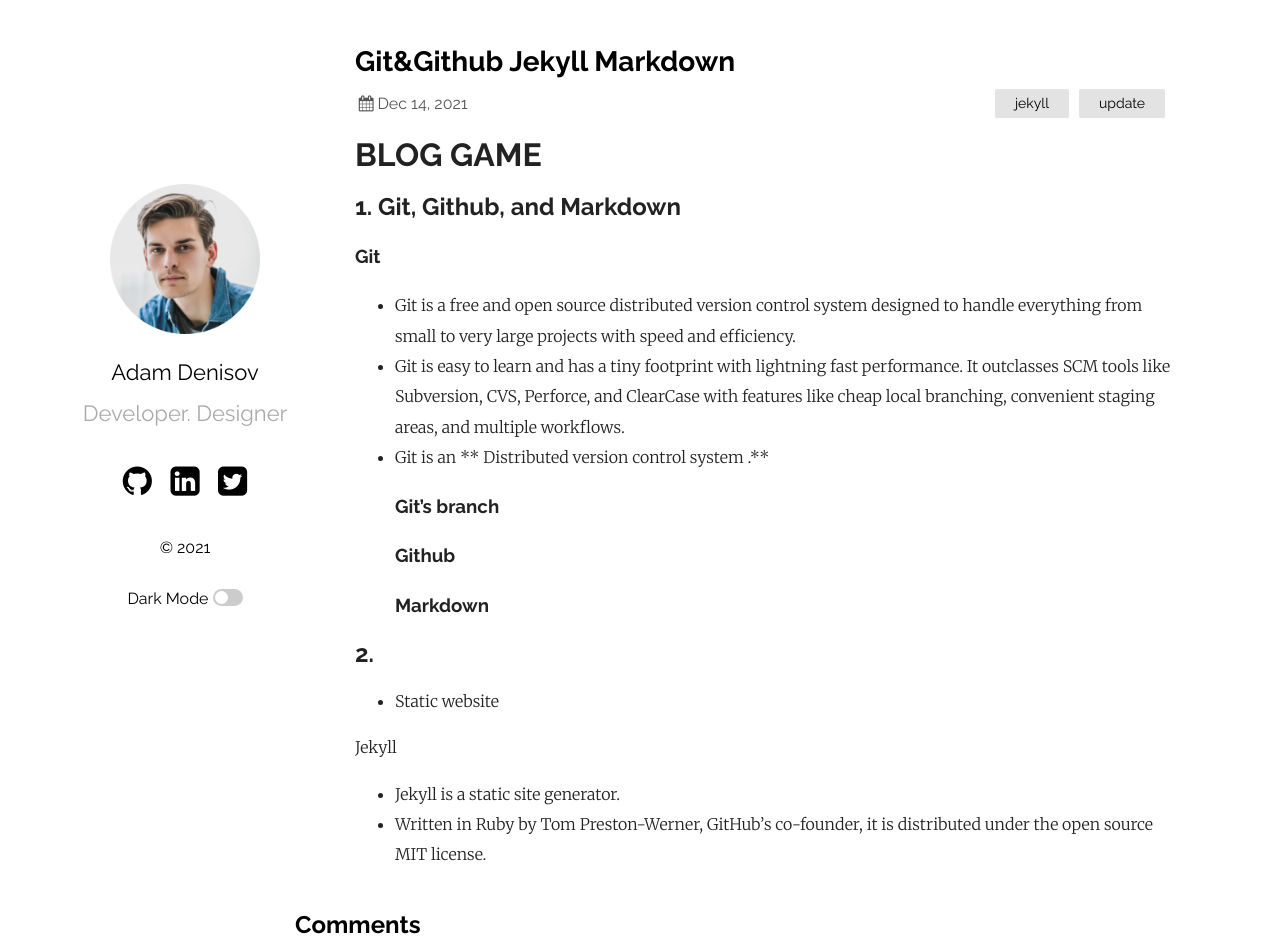
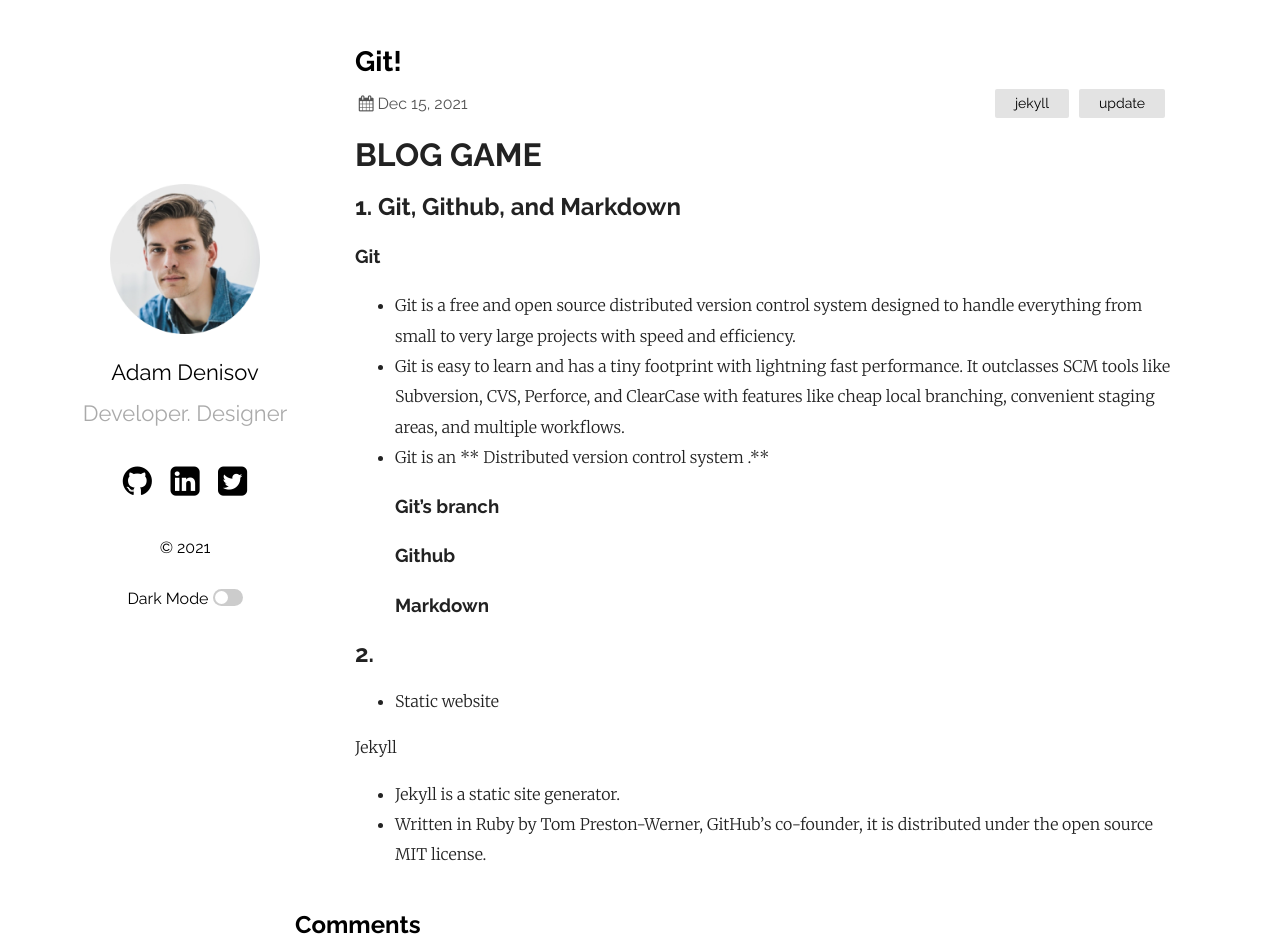
Before and after one commit to Eun-sun-Lee/Eun-sun-Lee.github.io, a Jekyll site: the page built from _posts/2021-12-15-Git&Github Jekyll Markdown.md, in a window 1280 px wide and 951 px high. Built offline with Jekyll 4.4.1, drawn with Linux system fonts in a browser that asks for light colours; comment, search, counter and statistics services are not loaded.

```diff
--- a/_config.yml
+++ b/_config.yml
@@ -2,7 +2,6 @@ title: Your awesome title
 author: GitHub User
 email: your-email@domain.com
 description: > # this means to ignore newlines until "show_exerpts:"
-url: https://eun-sun-lee.github.io
   Write an awesome description for your new site here. You can edit this
   line in _config.yml. It will appear in your document head meta (for
   Google search results) and in your feed.xml site description.
@@ -58,8 +57,6 @@ theme: plainwhite
 
 plugins:
   - jekyll-seo-tag
-
-
 #  - jekyll-feed
 comment:
   provider: "disqus"
--- a/_layouts/post.html
+++ b/_layouts/post.html
@@ -38,15 +38,15 @@ layout: default
   {%- endif -%}
 </div>
 
-{%- if page.comments -%}
+{% if page.comments %}
 <h2>Comments</h2>
 <div id="disqus_thread"></div>
 <script>
     /**
     *  RECOMMENDED CONFIGURATION VARIABLES: EDIT AND UNCOMMENT THE SECTION BELOW TO INSERT DYNAMIC VALUES FROM YOUR PLATFORM OR CMS.
     *  LEARN WHY DEFINING THESE VARIABLES IS IMPORTANT: https://disqus.com/admin/universalcode/#configuration-variables    */
-    let PAGE_URL ='{{site.url}}{{page.url}}'
-    let PAGE_IDENTIFIER = '{{page.url}}'
+    let PAGE_URL = "{{site.url}}{{page.url}}"
+    let PAGE_IDENTIFIER = "{{page.url}}"
     var disqus_config = function () {
     this.page.url = PAGE_URL;  // Replace PAGE_URL with your page's canonical URL variable
     this.page.identifier = PAGE_IDENTIFIER; // Replace PAGE_IDENTIFIER with your page's unique identifier variable
@@ -59,4 +59,4 @@ layout: default
     })();
 </script>
 <noscript>Please enable JavaScript to view the <a href="https://disqus.com/?ref_noscript">comments powered by Disqus.</a></noscript>
-{%- endif -%}
+{% endif %}
--- a/_posts/2021-12-15-Git&Github Jekyll Markdown.md
+++ b/_posts/2021-12-15-Git&Github Jekyll Markdown.md
@@ -1,7 +1,7 @@
 ---
 layout: post
-title: "Git&Github Jekyll Markdown"
-date: 2021-12-15 07:38:09 +0900
+title:  "Git!"
+date:   2021-12-15 17:40:41 +0900
 categories: jekyll update
 comments: true
 ---
```
